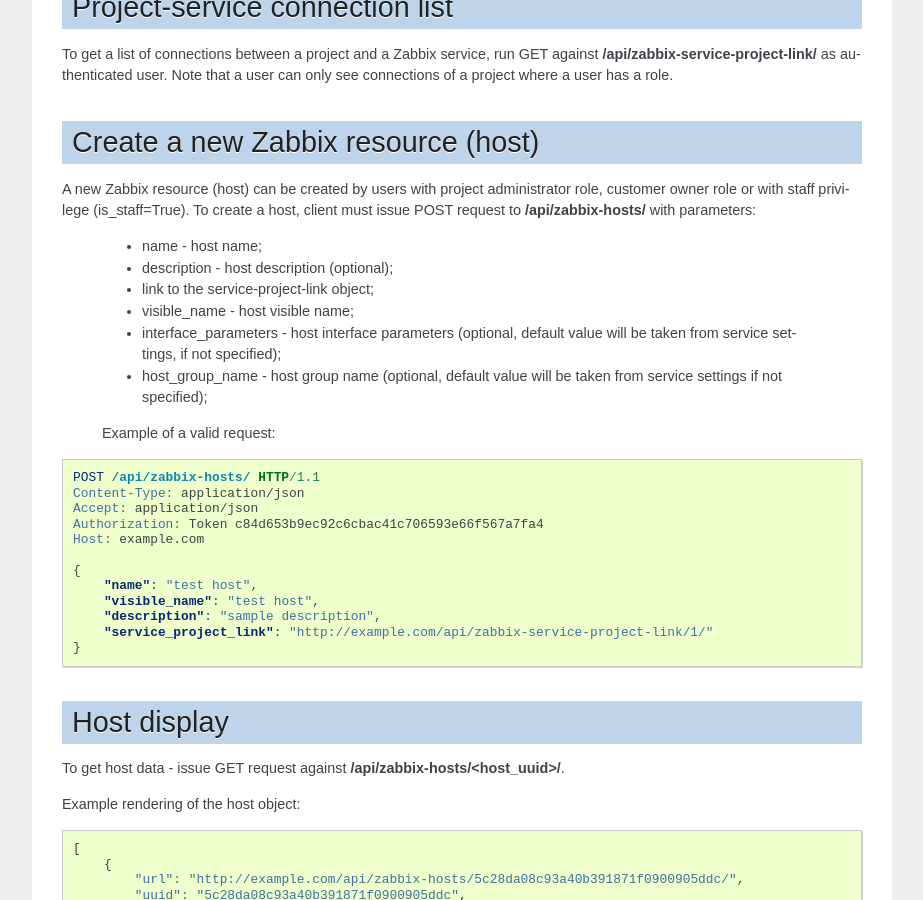
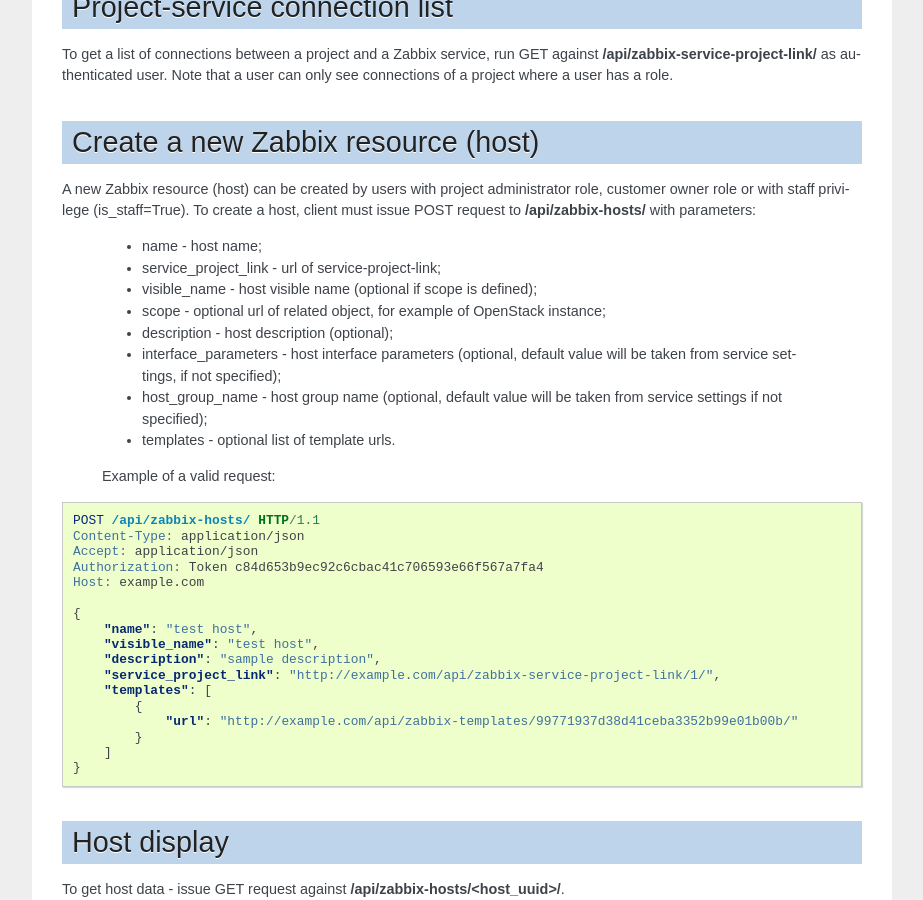
Before and after one commit to opennode/waldur-zabbix, a Sphinx documentation site: the page built from docs/api.rst, in a window 1280 px wide and 900 px high, scrolled down 1298 px. Shown: the whole window, without its empty margins (198-1121 px from the left). Built offline with Sphinx 7.4.7, drawn with Linux system fonts in a browser that asks for light colours; the version number is read from the project's files by our own code.

Commit message:
Update docs (NC-1001)

```diff
--- a/docs/api.rst
+++ b/docs/api.rst
@@ -83,12 +83,14 @@
 parameters:
 
  - name - host name;
+ - service_project_link - url of service-project-link;
+ - visible_name - host visible name (optional if scope is defined);
+ - scope - optional url of related object, for example of OpenStack instance;
  - description - host description (optional);
- - link to the service-project-link object;
- - visible_name - host visible name;
  - interface_parameters - host interface parameters (optional, default value will be taken from service settings, if
    not specified);
  - host_group_name - host group name (optional, default value will be taken from service settings if not specified);
+ - templates - optional list of template urls.
 
 
  Example of a valid request:
@@ -105,7 +107,12 @@
         "name": "test host",
         "visible_name": "test host",
         "description": "sample description",
-        "service_project_link": "http://example.com/api/zabbix-service-project-link/1/"
+        "service_project_link": "http://example.com/api/zabbix-service-project-link/1/",
+        "templates": [
+            {
+                "url": "http://example.com/api/zabbix-templates/99771937d38d41ceba3352b99e01b00b/"
+            }
+        ]
     }
 
 
```
